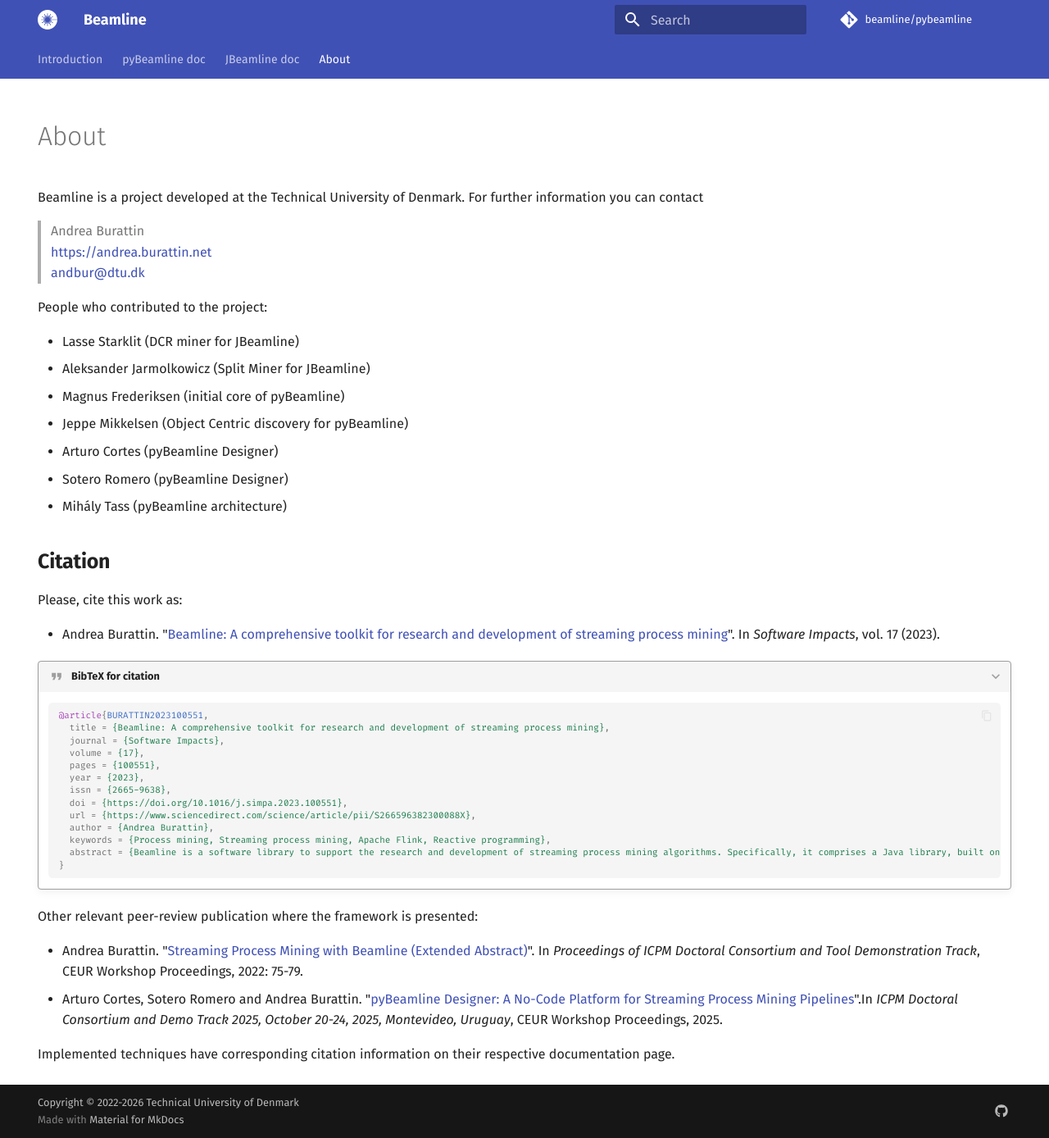
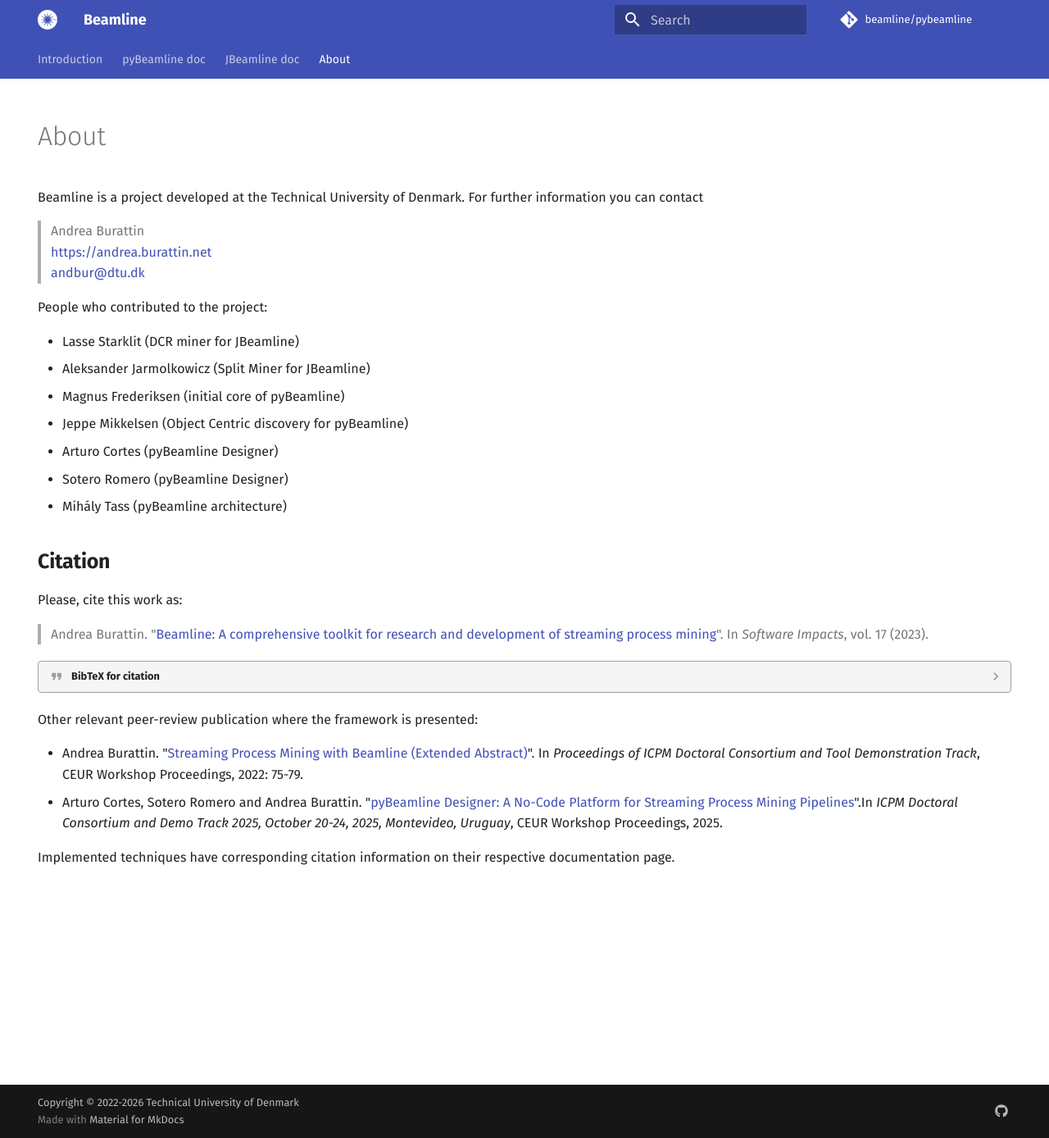
Before and after one commit to beamline/docs, an MkDocs documentation site: the page built from docs/about.md, in a window 1280 px wide and 1388 px high. Shown: the whole window at 82% size. Built offline with MkDocs 1.6.1 and Material for MkDocs 9.7.7, drawn with Linux system fonts in a browser that asks for light colours; comment, search, counter and statistics services are not loaded.

Commit message:
Adjusted messages

````diff
--- a/docs/about.md
+++ b/docs/about.md
@@ -25,9 +25,9 @@
 
 Please, cite this work as:
 
-* Andrea Burattin. "[Beamline: A comprehensive toolkit for research and development of streaming process mining](http://dx.doi.org/10.1016/j.simpa.2023.100551)". In *Software Impacts*, vol. 17 (2023).
+> Andrea Burattin. "[Beamline: A comprehensive toolkit for research and development of streaming process mining](http://dx.doi.org/10.1016/j.simpa.2023.100551)". In *Software Impacts*, vol. 17 (2023).
 
-???+ quote "BibTeX for citation"
+??? quote "BibTeX for citation"
     ```bibtex
     @article{BURATTIN2023100551,
       title = {Beamline: A comprehensive toolkit for research and development of streaming process mining},
--- a/mkdocs.yml
+++ b/mkdocs.yml
@@ -38,7 +38,6 @@
     - Additional libraries:
         - jbeamline/mqtt-xes.md
         - jbeamline/simple-pnml.md
-
   - About: about.md
 
 theme:
@@ -85,6 +84,8 @@
   - footnotes
 
 copyright: Copyright &copy; 2022-2026 Technical University of Denmark
+  <script data-goatcounter="https://beamline.goatcounter.com/count" async src="//gc.zgo.at/count.js"></script>
+
 extra:
   social:
     - icon: fontawesome/brands/github
````
